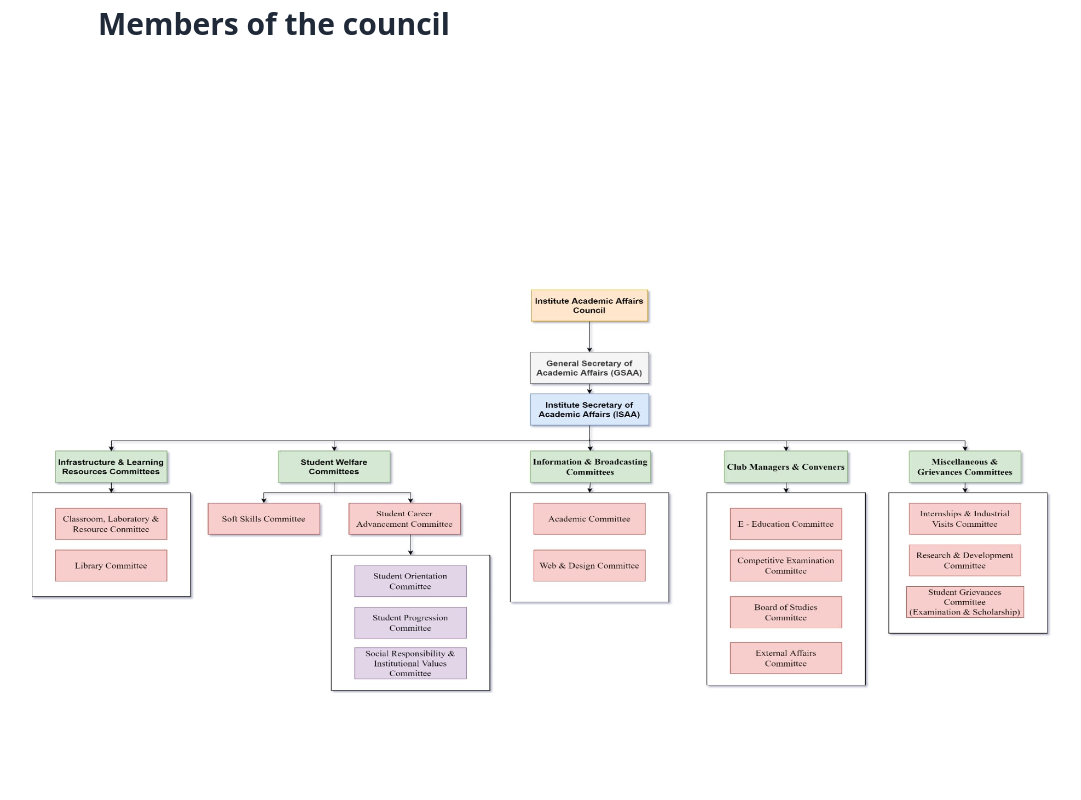
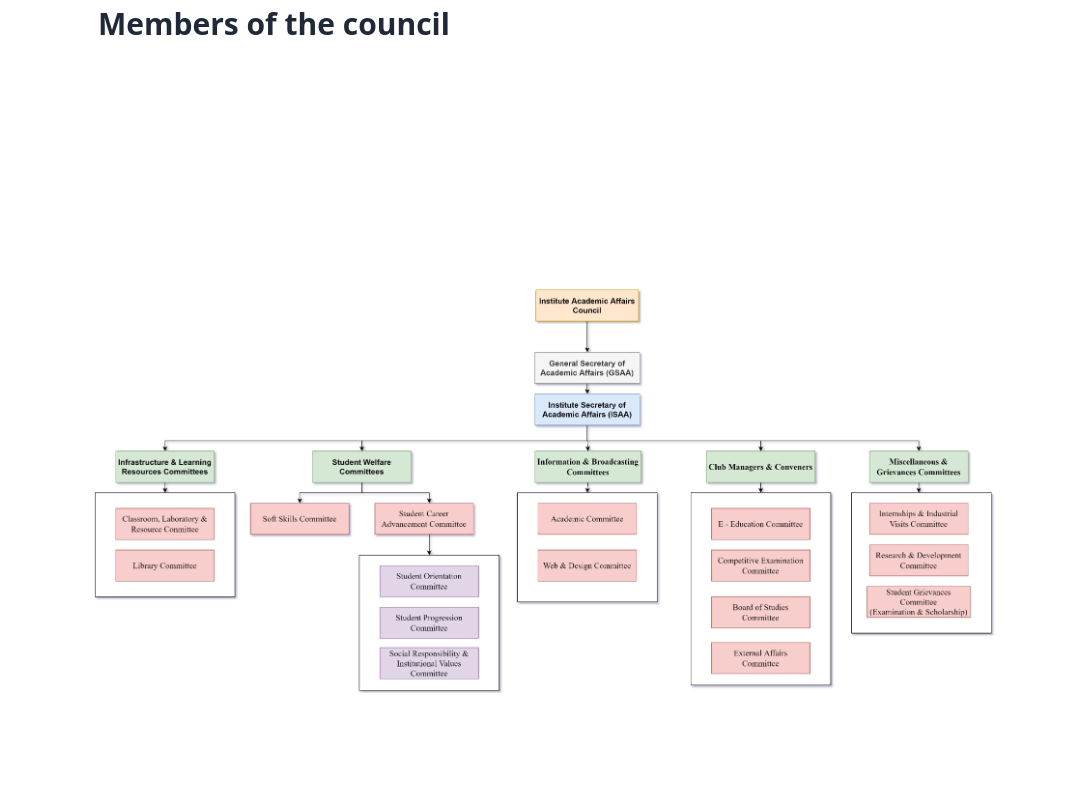
Before and after one commit to abhi-sriram/sgc, a Next.js app: page /panel/academics in a window 1280 px wide. Shown: the part 1700-2500 px from the top of the page, without its empty margins (70-1151 px from the left). Built offline with nearby package versions, Linux system fonts and the light colour scheme.

Commit message:
Update academics.jsx

```diff
--- a/pages/panel/academics.jsx
+++ b/pages/panel/academics.jsx
@@ -268,7 +268,7 @@ function Index() {
         </h1>
       </div>
       <div className="relative h-96 w-full sm:h-screen">
-        <Image src={'/panels/academics.jpg'} layout="fill" />
+        <Image src={'/panels/academics.jpg'} layout="fill" objectFit="contain" />
       </div>
       <hr />
       <div className="mx-auto max-w-5xl p-10">
```
